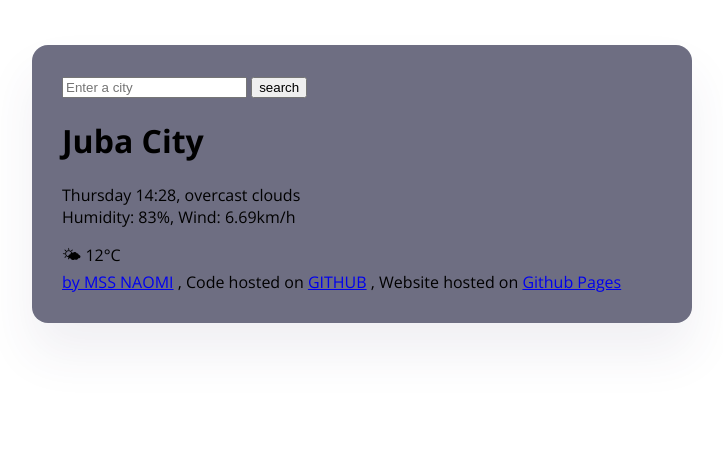
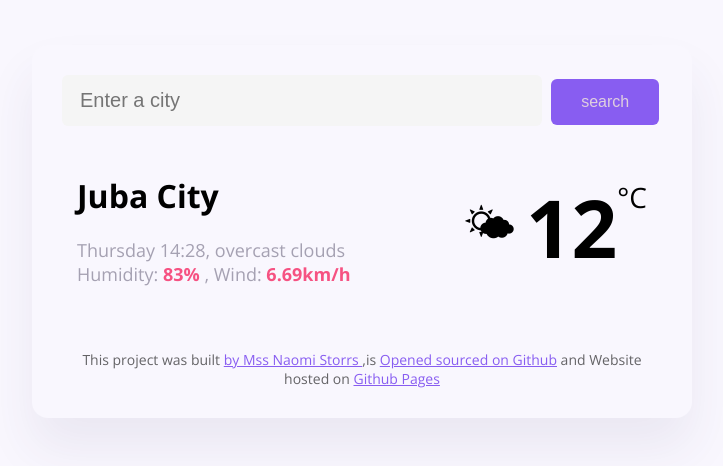
Before and after one commit to Trophie132/myweatherapplication, a plain HTML site: page index.html in a window 1280 px wide. Shown: the whole page, without its empty margins (278-1001 px from the left). Drawn offline with nearby package versions, Linux system fonts and the light colour scheme.

Commit message:
Added basic css

```diff
--- a/index.html
+++ b/index.html
@@ -16,28 +16,38 @@
 <body>
     <div class="WeatherApp">
         <header>
-            <input type="search" placeholder="Enter a city " required>
-            <input type="submit" value="search">
+            <form class="search-form" id="search-form">
+                <input type="search" placeholder="Enter a city " required class="search-form-input">
+                <input type="submit" value="search" class="search-form-button">
+            </form>
         </header>
         <main>
-            <div>
+            <div class="Weather-app-info">
+                <div>
 
-                <h1> Juba City </h1>
-                <p>
-                    Thursday 14:28, overcast clouds
-                    <br>
-                    Humidity: 83%, Wind: 6.69km/h
-                </p>
+                    <h1 class="Weather-app-city"> Juba City </h1>
+                    <p class="Weather-app-details">
+                        Thursday 14:28, overcast clouds
+                        <br>
+                        Humidity: <strong> 83% </strong>, Wind:<strong> 6.69km/h</strong>
+                    </p>
+                </div>
+                <div class="Weather-app-container">
+                    <div class="Weather-app-icon"> 🌤 </div>
+                    <div class="Weather-app-temperature">12</div>
+                    <div class="Weather-app-unit">°C</div>
+                </div>
             </div>
-            <div>🌤 12°C</div>
         </main>
 
-        <footer> <a href="https://github.com/dashboard" target="_blank"> by MSS NAOMI</a> , Code hosted on
-            <a href="https://github.com/Trophie132/myweatherapplication" target="_blank"> GITHUB</a> , Website hosted on
+        <footer> This project was built <a href="https://github.com/dashboard" target="_blank"> by Mss Naomi Storrs </a>
+            ,is
+            <a href="https://github.com/Trophie132/myweatherapplication" target="_blank"> Opened sourced on Github</a>
+            and Website hosted on
             <a href=" https://trophie132.github.io/myweatherapplication/ " target="_blank"> Github Pages</a>
         </footer>
 
-    </div>
+
 
 </body>
 
--- a/src/styles.css
+++ b/src/styles.css
@@ -1,13 +1,99 @@
 body {
-    background-color: white;
+    background-color: #f9f7fe;
     font-family: 'Open Sans', sans-serif;
 }
 
+a {
+    color: #885df1;
+}
+
+.Weather-app-info {
+    display: flex;
+    justify-content: space-between;
+
+}
+
+.Weather-app-city {
+    margin: 0;
+    font: size 38px;
+    line-height: 48px;
+}
+
+.Weather-app-details {
+    font-size: 18px;
+    font-weight: 500px;
+    color: rgba(39, 33, 66, 0.4);
+    line-height: 24px;
+    line-height: 24px;
+}
+
+.Weather-app-details strong {
+    color: #f65282;
+}
+
+.Weather-app-temperature {
+    font-size: 80px;
+    font-weight: bold;
+    margin-left: 10px;
+}
+
+.Weather-app-icon {
+    font-size: 44px;
+    margin-top: 22px;
+}
+
+.Weather-app-unit {
+    margin-top: 6px;
+    font-size: 28px;
+}
+
+.Weather-app-container {
+    display: flex;
+
+}
+
+main {
+    padding: 15px;
+}
+
 .WeatherApp {
-    background: rgb(110, 110, 130);
+    background-color: #f9f7fe;
     max-width: 600px;
     margin: 45px auto;
     box-shadow: 0 30px 50px rgba(65, 50, 100, 0.08);
     border-radius: 16px;
     padding: 30px;
 }
+
+header {
+    border-bottom: 1px solid #f9f7fe;
+    padding: 0 0 30px 0;
+
+}
+
+.search-form-input {
+    background-color: whitesmoke;
+    border: none;
+    border-radius: 6px;
+    width: 80%;
+    font-size: 20px;
+    padding: 14px 18px;
+}
+
+.search-form-button {
+    background: #885df1;
+    padding: 14px 30px;
+    border: none;
+    font-size: 16px;
+    margin-left: 5px;
+    border-radius: 6px;
+    color: rgb(223, 207, 223);
+}
+
+footer {
+    border-top: 1px solid #f9f7fe;
+    padding: 30px 0 0 0;
+    text-align: center;
+    font-size: 14px;
+    color: rgba(0, 0, 0, 0.6);
+}
```
